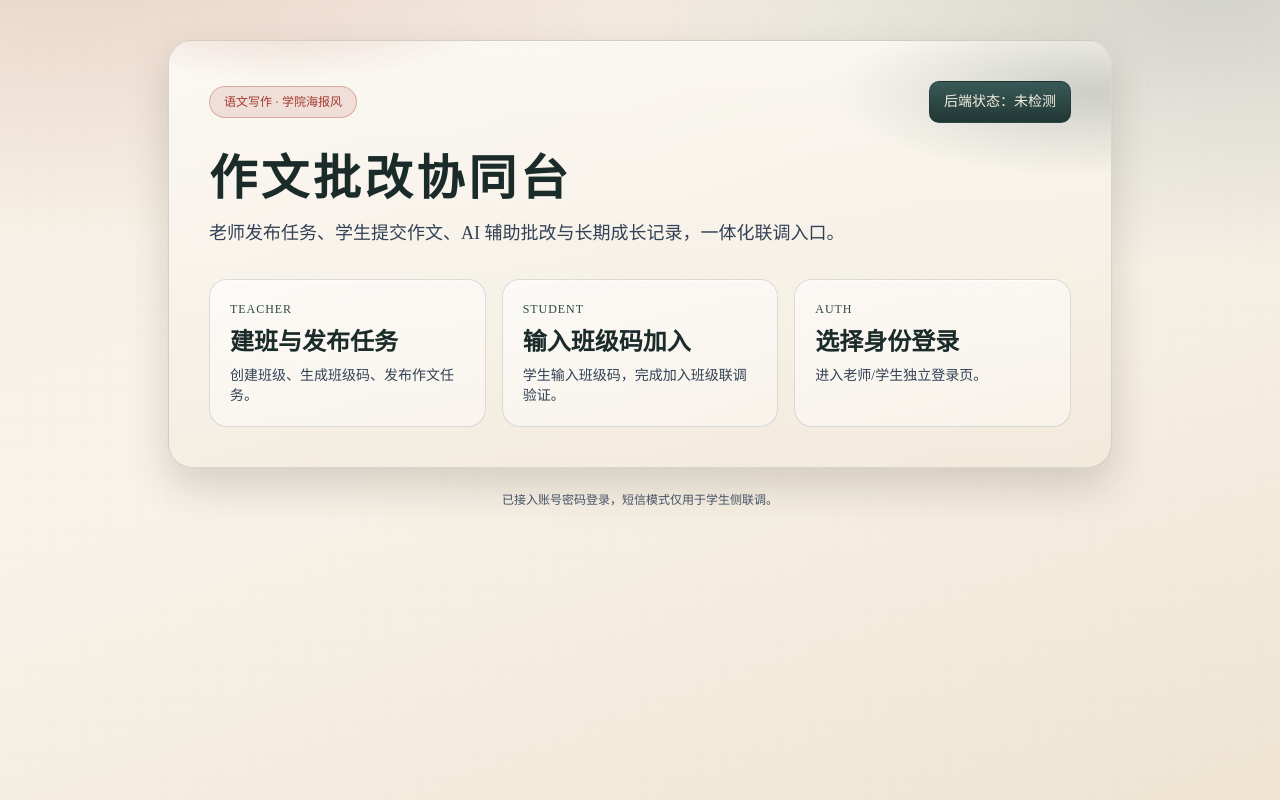
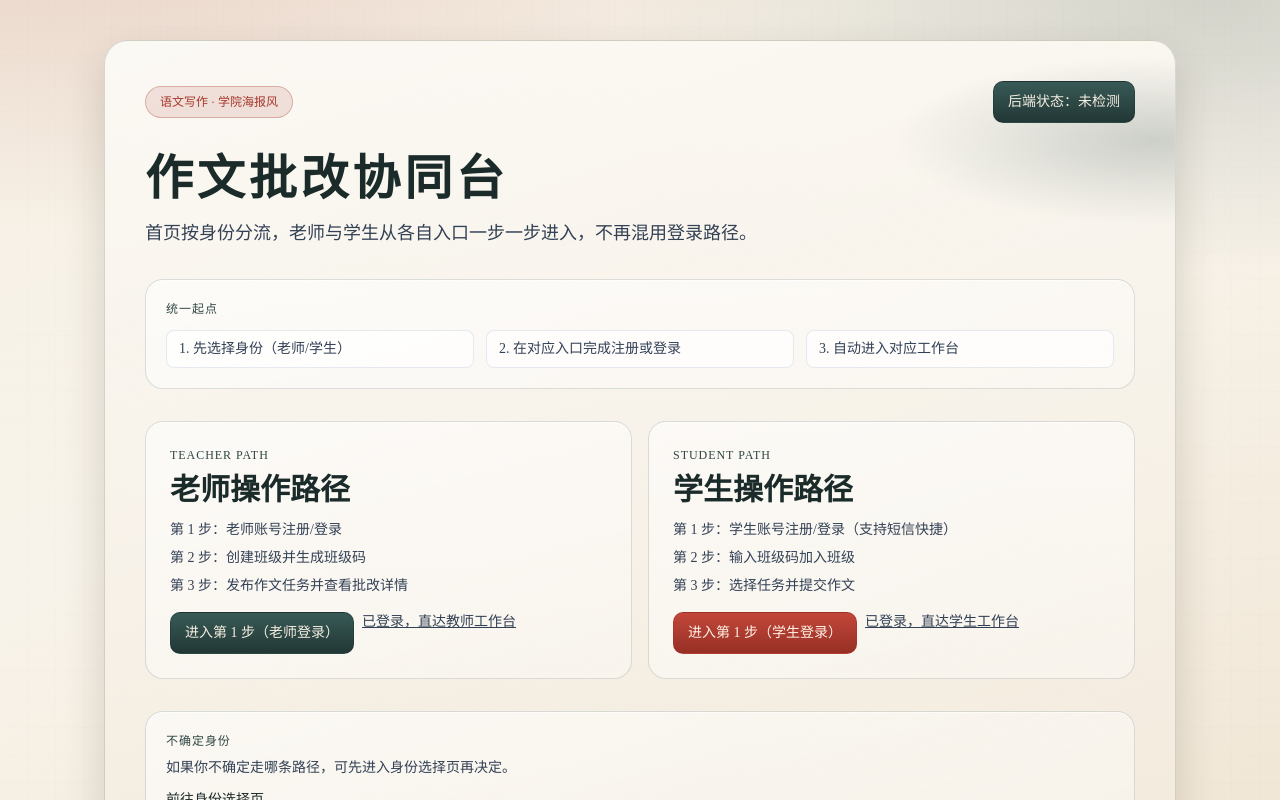
Before and after one commit to yisen99/composition-evaluator-v2, a Next.js app in the folder frontend/: page / in a window 1280 px wide. Shown: the top 800 px of the page. Built offline with nearby package versions, Linux system fonts and the light colour scheme.

Commit message:
feat(home): add role-based step-by-step login guidance

```diff
--- a/frontend/app/page.tsx
+++ b/frontend/app/page.tsx
@@ -16,7 +16,7 @@ export default function HomePage() {
   };
 
   return (
-    <main className="mx-auto min-h-screen max-w-5xl p-6 md:p-10">
+    <main className="mx-auto min-h-screen max-w-6xl p-6 md:p-10">
       <section className="poster-shell p-6 md:p-10">
         <div className="relative z-10 flex flex-col gap-8">
           <div className="flex flex-wrap items-center justify-between gap-3">
@@ -29,25 +29,62 @@ export default function HomePage() {
           <div className="space-y-4">
             <h1 className="poster-title text-4xl font-bold md:text-5xl">作文批改协同台</h1>
             <p className="max-w-2xl text-base text-slate-700 md:text-lg">
-              老师发布任务、学生提交作文、AI 辅助批改与长期成长记录，一体化联调入口。
+              首页按身份分流，老师与学生从各自入口一步一步进入，不再混用登录路径。
             </p>
           </div>
 
-          <div className="grid gap-4 md:grid-cols-3">
-            <a className="paper-card p-5" href="/teacher">
-              <p className="label">Teacher</p>
-              <h2 className="mt-2 text-2xl font-semibold">建班与发布任务</h2>
-              <p className="mt-2 text-sm text-slate-700">创建班级、生成班级码、发布作文任务。</p>
-            </a>
-            <a className="paper-card p-5" href="/student">
-              <p className="label">Student</p>
-              <h2 className="mt-2 text-2xl font-semibold">输入班级码加入</h2>
-              <p className="mt-2 text-sm text-slate-700">学生输入班级码，完成加入班级联调验证。</p>
-            </a>
-            <a className="paper-card p-5" href="/login">
-              <p className="label">Auth</p>
-              <h2 className="mt-2 text-2xl font-semibold">选择身份登录</h2>
-              <p className="mt-2 text-sm text-slate-700">进入老师/学生独立登录页。</p>
+          <div className="paper-card p-5">
+            <p className="label">统一起点</p>
+            <div className="mt-3 grid gap-3 text-sm text-slate-700 md:grid-cols-3">
+              <p className="rounded-lg border border-slate-300/50 bg-white/70 px-3 py-2">1. 先选择身份（老师/学生）</p>
+              <p className="rounded-lg border border-slate-300/50 bg-white/70 px-3 py-2">2. 在对应入口完成注册或登录</p>
+              <p className="rounded-lg border border-slate-300/50 bg-white/70 px-3 py-2">3. 自动进入对应工作台</p>
+            </div>
+          </div>
+
+          <div className="grid gap-4 md:grid-cols-2">
+            <div className="paper-card p-6">
+              <p className="label">Teacher Path</p>
+              <h2 className="mt-2 text-3xl font-semibold">老师操作路径</h2>
+              <div className="mt-3 space-y-2 text-sm text-slate-700">
+                <p>第 1 步：老师账号注册/登录</p>
+                <p>第 2 步：创建班级并生成班级码</p>
+                <p>第 3 步：发布作文任务并查看批改详情</p>
+              </div>
+              <div className="mt-4 flex flex-wrap gap-2">
+                <a className="btn-ink text-sm" href="/login/teacher">
+                  进入第 1 步（老师登录）
+                </a>
+                <a className="text-sm text-slate-700 underline" href="/teacher">
+                  已登录，直达教师工作台
+                </a>
+              </div>
+            </div>
+
+            <div className="paper-card p-6">
+              <p className="label">Student Path</p>
+              <h2 className="mt-2 text-3xl font-semibold">学生操作路径</h2>
+              <div className="mt-3 space-y-2 text-sm text-slate-700">
+                <p>第 1 步：学生账号注册/登录（支持短信快捷）</p>
+                <p>第 2 步：输入班级码加入班级</p>
+                <p>第 3 步：选择任务并提交作文</p>
+              </div>
+              <div className="mt-4 flex flex-wrap gap-2">
+                <a className="btn-seal text-sm" href="/login/student">
+                  进入第 1 步（学生登录）
+                </a>
+                <a className="text-sm text-slate-700 underline" href="/student">
+                  已登录，直达学生工作台
+                </a>
+              </div>
+            </div>
+          </div>
+
+          <div className="paper-card p-5">
+            <p className="label">不确定身份</p>
+            <p className="mt-2 text-sm text-slate-700">如果你不确定走哪条路径，可先进入身份选择页再决定。</p>
+            <a className="mt-3 inline-block text-sm underline" href="/login">
+              前往身份选择页
             </a>
           </div>
         </div>
```
